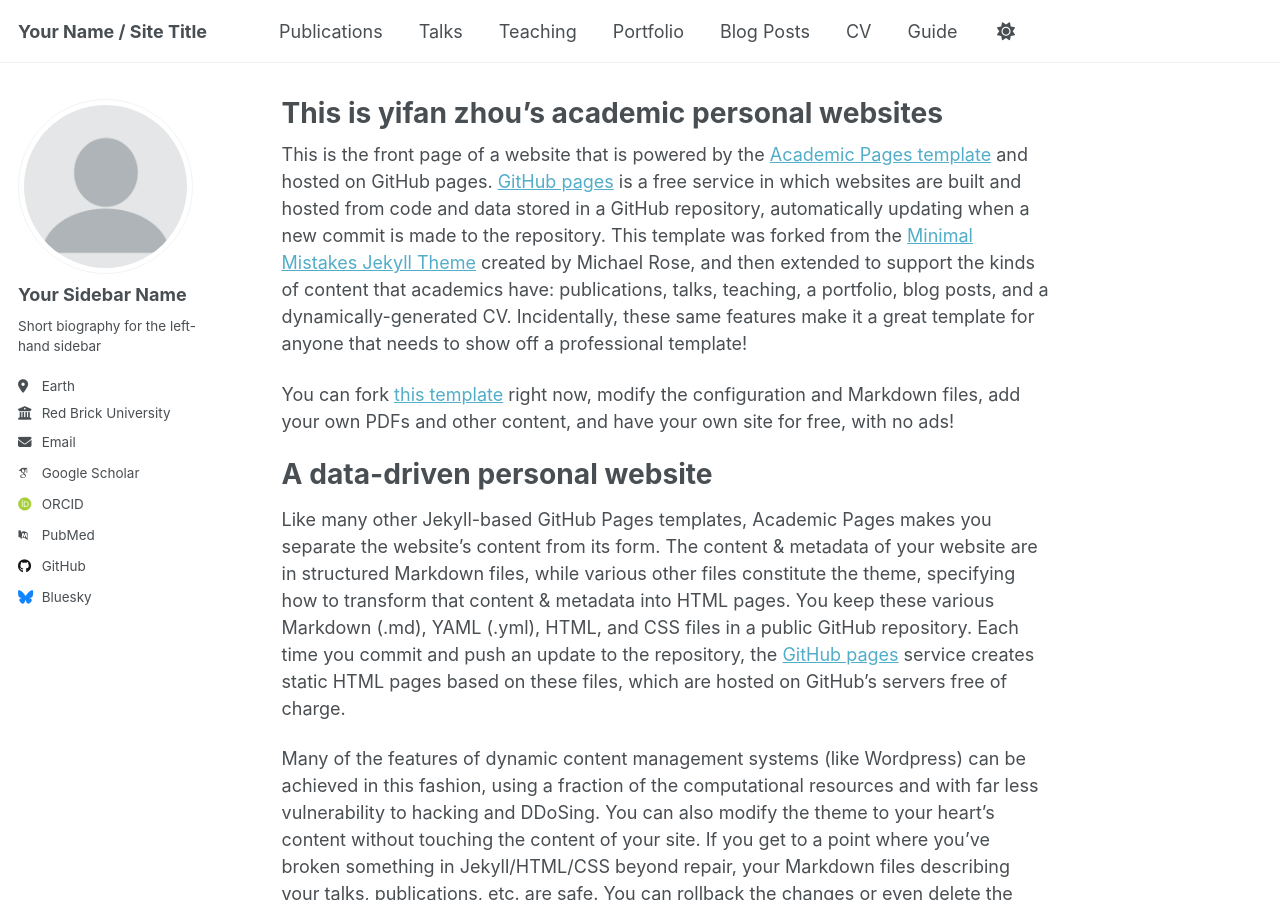
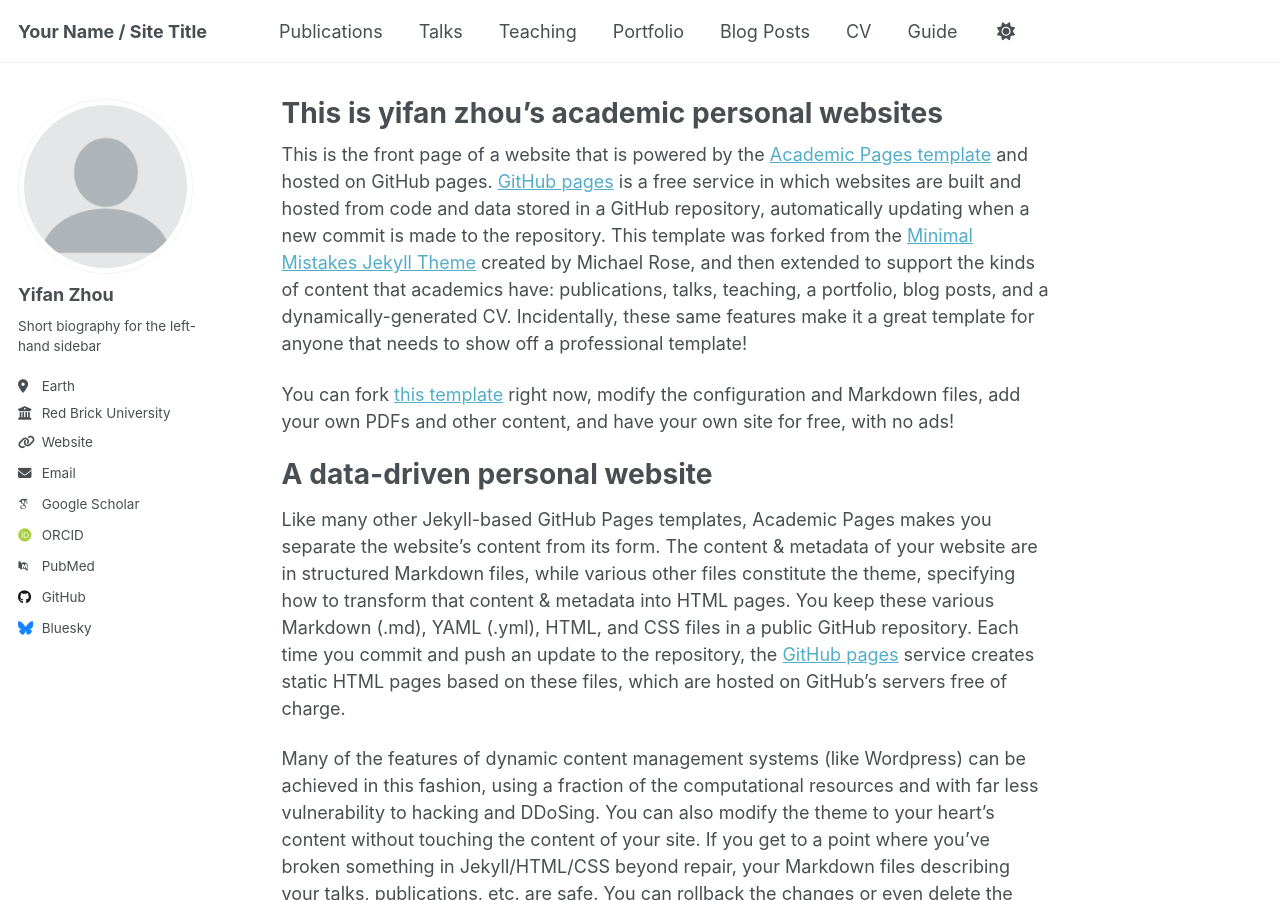
Before and after one commit to zyf20261/zyf20261.github.io, a Jekyll site: the page built from _pages/about.md, in a window 1280 px wide and 900 px high. Built offline with Jekyll 4.4.1, drawn with Linux system fonts in a browser that asks for light colours; some web fonts are replaced; a script that is not in the unit is left out.

Commit message:
Update _config.yml

```diff
--- a/_config.yml
+++ b/_config.yml
@@ -24,12 +24,12 @@ repository               : "academicpages/academicpages.github.io"
 author:
   # Biographic information
   avatar           : "profile.png"
-  name             : "Your Sidebar Name"
+  name             : "Yifan Zhou"
   pronouns         : # example: "she/her"
   bio              : "Short biography for the left-hand sidebar"
   location         : "Earth"
   employer         : "Red Brick University"
-  uri              : # URL
+  uri              : "https://zyf20261.github.io"
   email            : "none@example.org"
 
   # Academic websites
```
